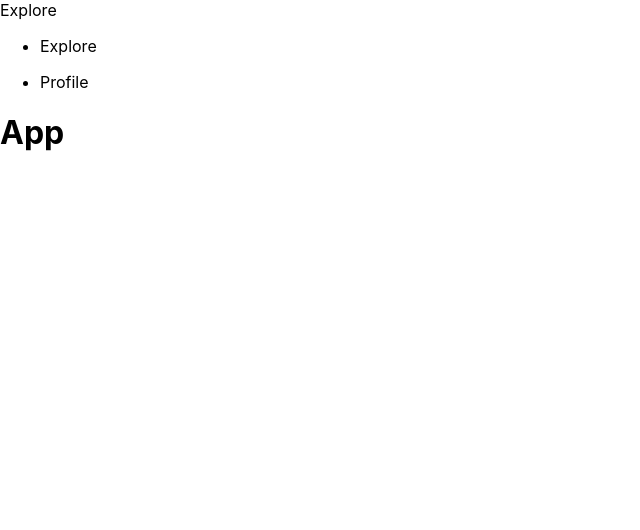
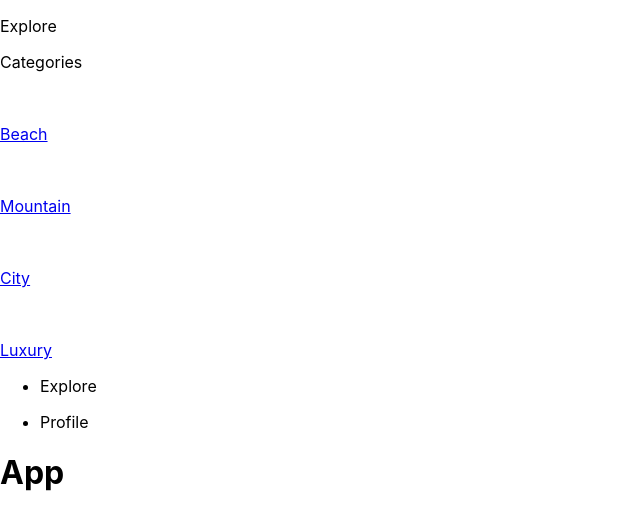
Before and after one commit to lucalee-1/vacation-place-react, a React (Create React App) app: page / in a window 1280 px wide. Shown: the top 530 px of the page, without its empty margins (0-640 px from the left). Built offline with nearby package versions, Linux system fonts and the light colour scheme.

Commit message:
Add categories to explore page

```diff
--- a/src/App.js
+++ b/src/App.js
@@ -1,6 +1,7 @@
 import { BrowserRouter as Router, Routes, Route } from 'react-router-dom';
 import Navbar from './components/Navbar';
 import Explore from './views/Explore';
+import Category from './views/Category';
 import SignIn from './views/SignIn';
 import SignUp from './views/SignUp';
 
@@ -10,6 +11,7 @@ function App() {
       <Router>
         <Routes>
           <Route path="/" element={<Explore />} />
+          <Route path="/category/:categoryName" element={<Category />} />
           <Route path="/profile" element={<SignIn />} />
           <Route path="/signin" element={<SignIn />} />
           <Route path="/signup" element={<SignUp />} />
--- a/src/index.css
+++ b/src/index.css
@@ -11,3 +11,17 @@ code {
   font-family: source-code-pro, Menlo, Monaco, Consolas, 'Courier New',
     monospace;
 }
+
+.exploreCategories {
+  display: flex;
+  justify-content: space-between;
+}
+
+.exploreImg {
+  min-height: 115px;
+  height: 15vw;
+  width: 100%;
+  border-radius: 1.5rem;
+  object-fit: cover;
+  margin: 0 auto;
+}
--- /dev/null
+++ b/src/views/Category.jsx
@@ -0,0 +1,8 @@
+
+const Category = () => {
+  return (
+    <div>Category</div>
+  )
+}
+
+export default Category
--- a/src/views/Explore.jsx
+++ b/src/views/Explore.jsx
@@ -1,5 +1,36 @@
+import { Link } from 'react-router-dom';
+import beachCategoryImage from '../assets/beachCategory.jpg';
+
 const Explore = () => {
-  return <div>Explore</div>;
+  return (
+    <div>
+      <header>
+        <p>Explore</p>
+      </header>
+
+      <main>
+        <p>Categories</p>
+        <div>
+          <Link to="/category/beach" >
+          <img className="" alt="" />
+          <p>Beach</p>
+          </Link>
+          <Link to="/category/mountain" >
+          <img className="" alt="" />
+          <p>Mountain</p>
+          </Link>
+          <Link to="/category/city" >
+          <img className="" alt="" />
+          <p>City</p>
+          </Link>
+          <Link to="/category/luxury" >
+          <img className="" alt="" />
+          <p>Luxury</p>
+          </Link>
+        </div>
+      </main>
+    </div>
+  );
 };
 
 export default Explore;
```
Also changed, not shown: 1 other file (tests, documents, lock files or other folders).
